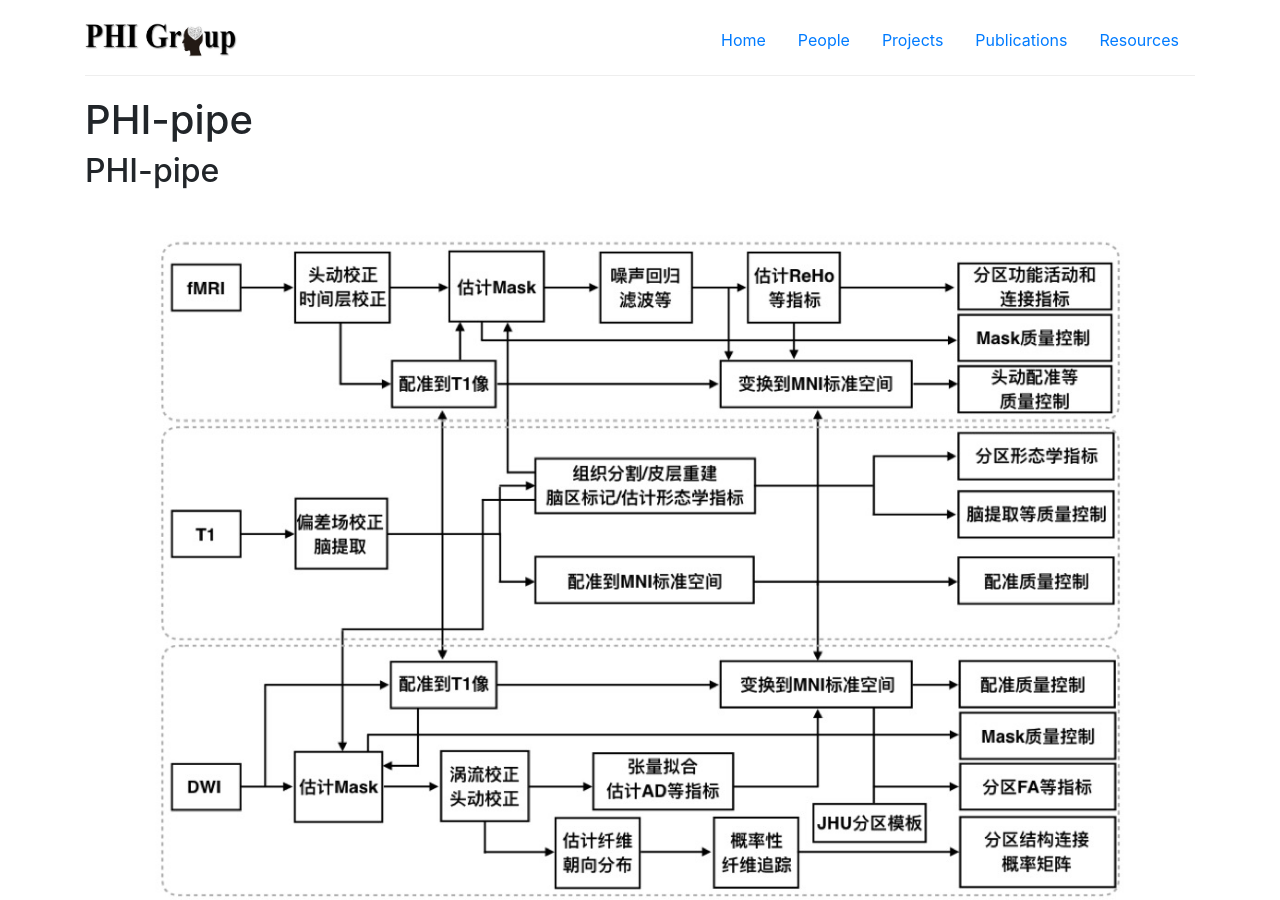
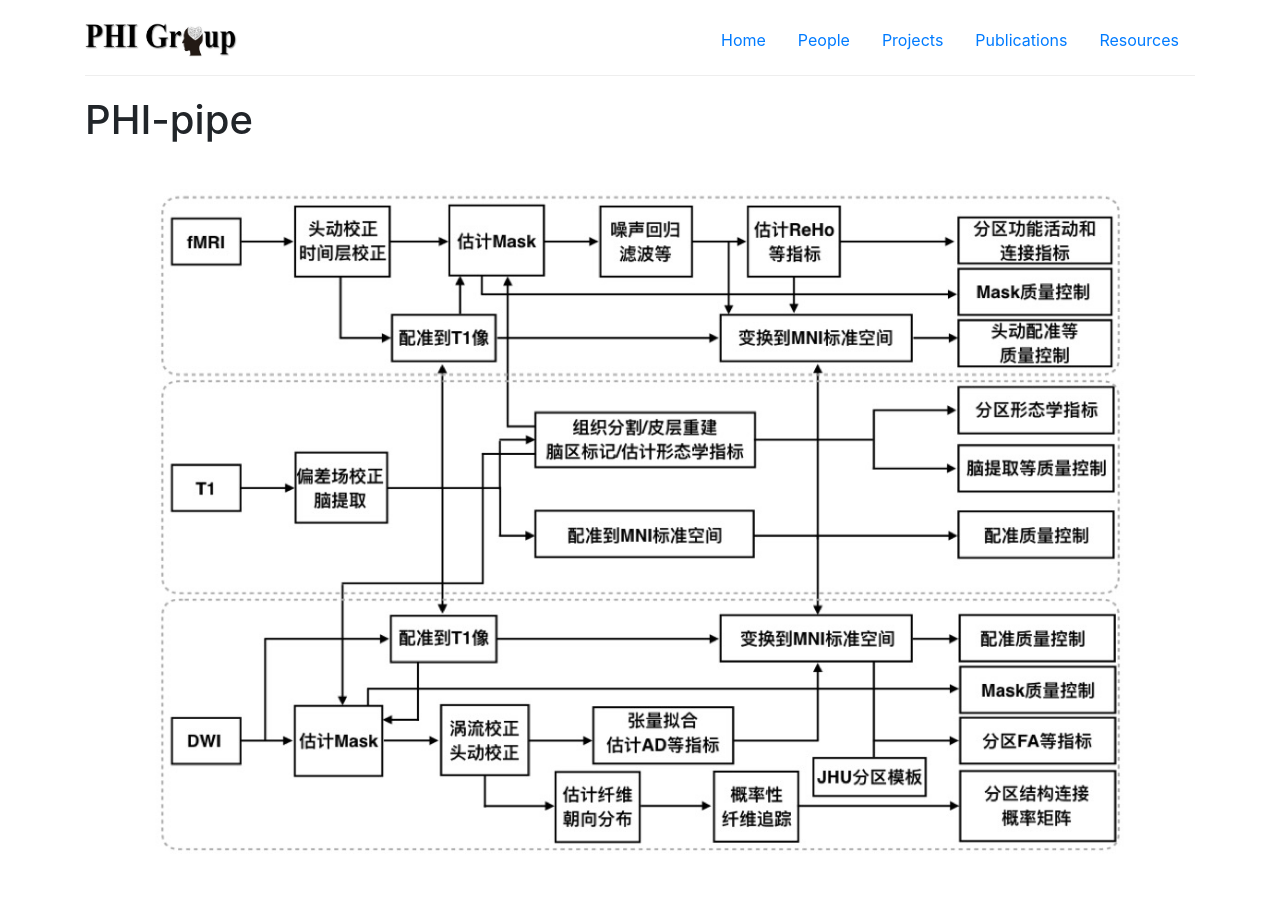
Before and after one commit to PHI-group/phi-group.github.io, a Jekyll site: the page built from _resources/resource-1.md, in a window 1280 px wide and 900 px high. Built offline with Jekyll 4.4.1, drawn with Linux system fonts in a browser that asks for light colours.

Commit message:
Updated by QF

```diff
--- a/_resources/resource-1.md
+++ b/_resources/resource-1.md
@@ -12,7 +12,6 @@ layout: resource
 last-updated: 2020-08-12
 ---
 
-## PHI-pipe
 <p align="center"><img style="width:90%" src="/img/resourcepic/phipipe.jpg"></p>
 The PHI-pipe is a multi-modal brain MRI data processing pipeline developed in PHI. Remarkable features of this pipeline include:
 - A multi-modal pipeline for preprocessing of T1-3D, resting-state fMRI, and DWI data. This is a one-stop solution if you have scanned multi-modal images. Supported modality combinations are T1, T1+rest, and T1+DWI.
```
Also changed, not shown: _resources/resource-2.md (+0 -1 lines).
